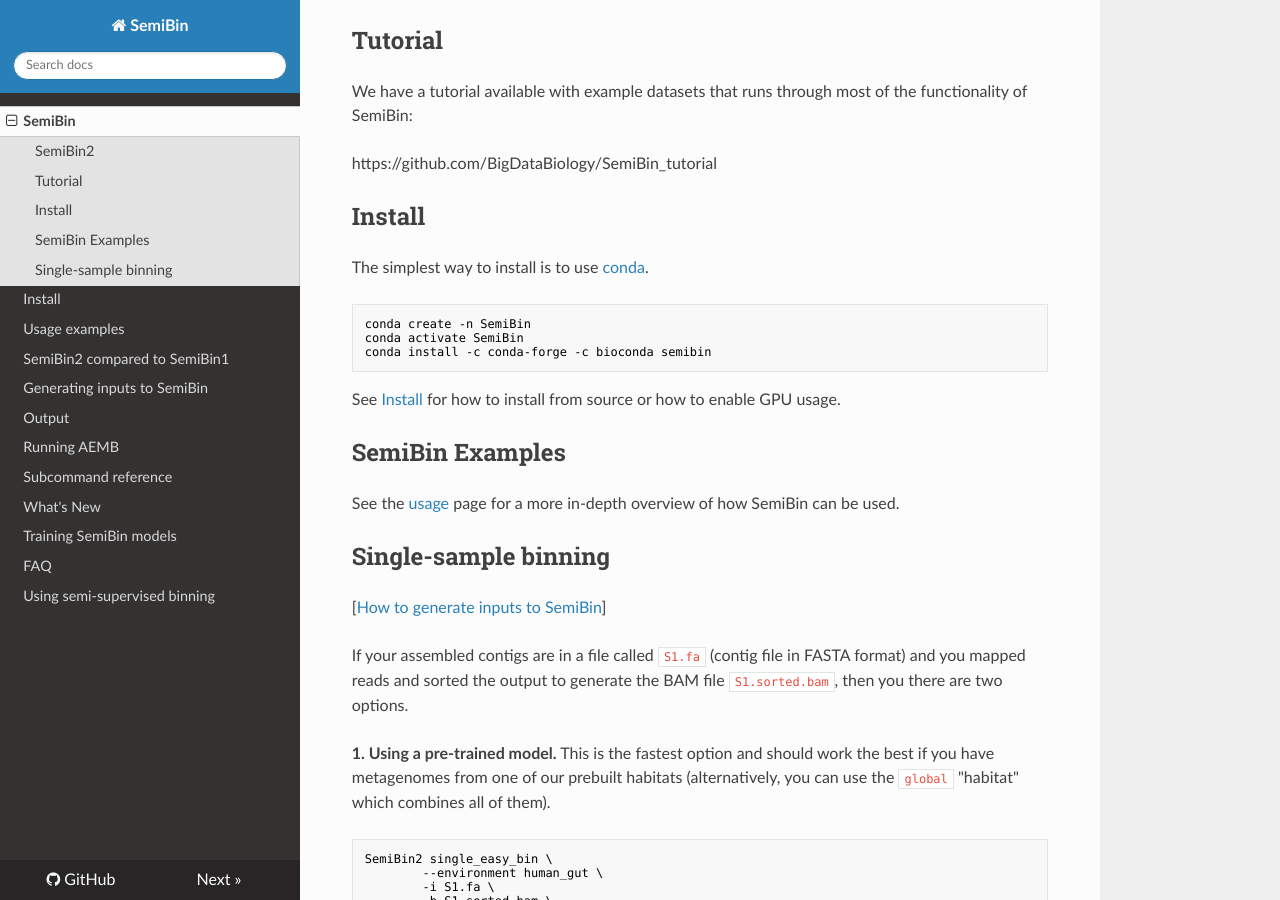
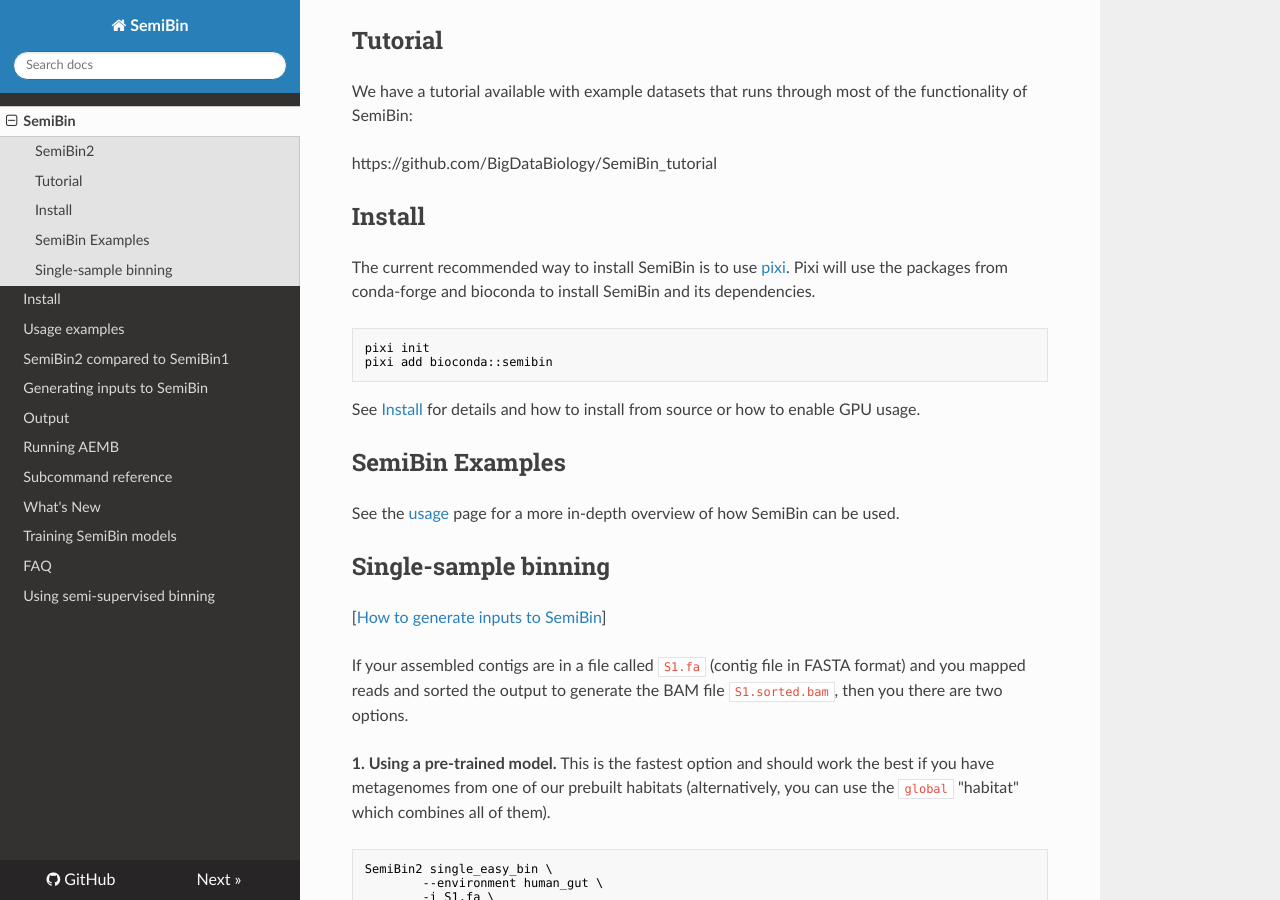
Before and after one commit to BigDataBiology/SemiBin, an MkDocs documentation site: the page built from docs/index.md, in a window 1280 px wide and 900 px high, scrolled down 745 px. Built offline with MkDocs 1.6.1, drawn with Linux system fonts in a browser that asks for light colours; nearby versions of some CDN libraries.

````diff
--- a/docs/index.md
+++ b/docs/index.md
@@ -27,15 +27,14 @@ https://github.com/BigDataBiology/SemiBin_tutorial
 
 ## Install
 
-The simplest way to install is to use [conda](https://conda.io/).
+The current recommended way to install SemiBin is to use [pixi](https://pixi.sh/). Pixi will use the packages from conda-forge and bioconda to install SemiBin and its dependencies.
 
 ```bash
-conda create -n SemiBin
-conda activate SemiBin
-conda install -c conda-forge -c bioconda semibin
+pixi init
+pixi add bioconda::semibin
 ```
 
-See [Install](install) for how to install from source or how to enable GPU usage.
+See [Install](install) for details and how to install from source or how to enable GPU usage.
 
 ## SemiBin Examples
 
````
Also changed, not shown: README.md (+3 -3 lines), docs/faq.md (+1 -1 lines), docs/training.md (+3 -6 lines), docs/usage.md (+1 -1 lines), 4 other files.
